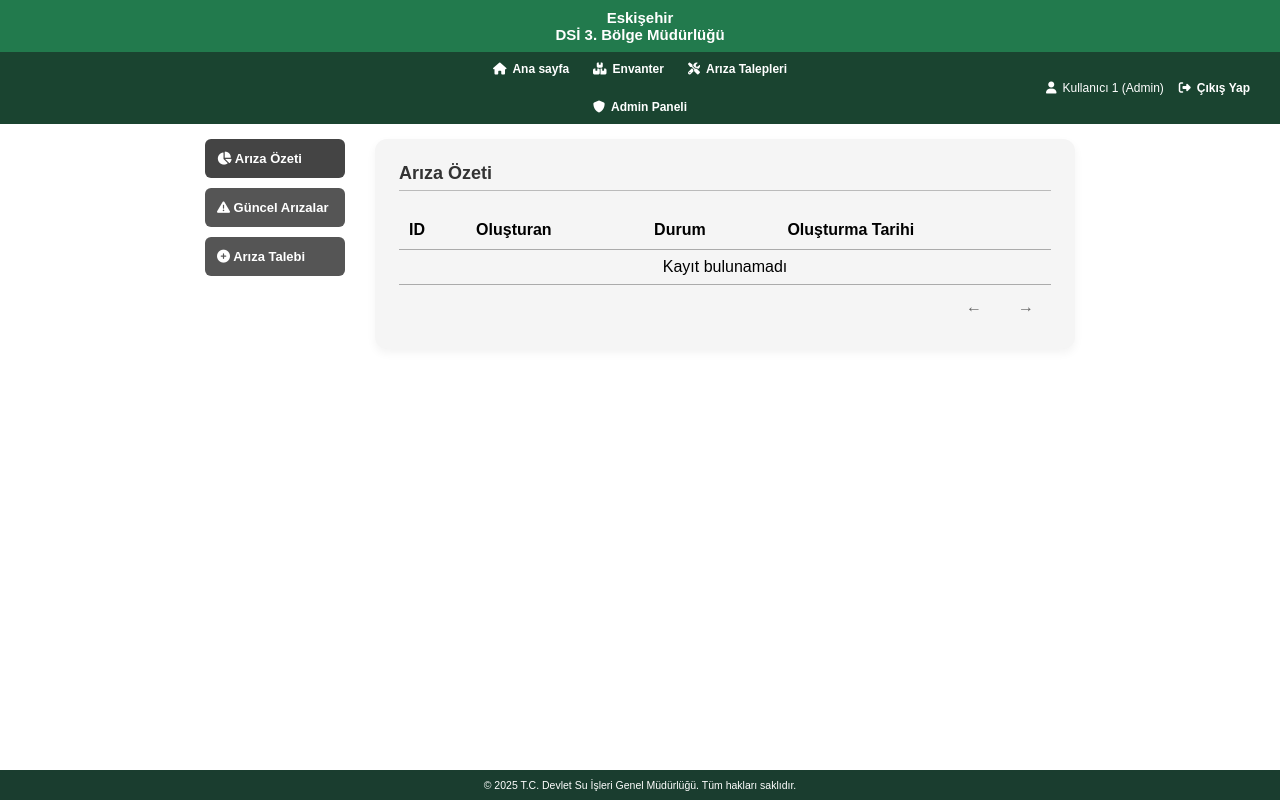
After one commit to burakozdkcgl/devletsuisleri-flask-web-app-replica, a Flask app: page /issues in a window 1280 px wide. The commit adds this page. Run offline with Flask 3, Linux system fonts and the light colour scheme; the visitor is signed in with stand-in values (Sample User, id 1); data comes from the database, SQL or seed files in the repository; data that the repository does not hold is empty; some libraries are stand-ins or nearby versions.

Commit message:
arıza talep ve takibi eklendi

```diff
--- a/app.py
+++ b/app.py
@@ -30,11 +30,13 @@ from logic.auth import auth_bp
 from logic.admin import admin_bp
 from logic.account import account_bp
 from logic.inventory import inventory_bp
+from logic.issue import issue_bp
 app.register_blueprint(main_bp)
 app.register_blueprint(auth_bp)
 app.register_blueprint(admin_bp)
 app.register_blueprint(account_bp)
 app.register_blueprint(inventory_bp)
+app.register_blueprint(issue_bp)
 
 if __name__ == "__main__":
     with app.app_context():
--- /dev/null
+++ b/logic/issue.py
@@ -0,0 +1,60 @@
+from flask import Blueprint, render_template, request, redirect, url_for, session, flash
+from logic.context import require_login
+from logic.entity import Issue, User
+from logic.db import db
+from datetime import datetime
+
+issue_bp = Blueprint("issue", __name__)
+
+@issue_bp.route("/issues")
+@require_login
+def issues():
+    from logic.entity import User
+    user = User.query.get(session["user_id"])
+    issues = Issue.query.order_by(Issue.created_at.desc()).all()
+    unresolved = [i for i in issues if not i.approved_at]
+    resolved = [i for i in issues if i.approved_at]
+    return render_template("issues.html", issues=issues, unresolved=unresolved, resolved=resolved, user=user)
+
+@issue_bp.route("/issues/create", methods=["POST"])
+@require_login
+def create_issue():
+    content = request.form.get("content", "").strip()
+    if not content:
+        flash("Arıza içeriği boş olamaz.", "warning")
+        return redirect(url_for("issue.issues"))
+
+    issue = Issue(
+        creator_id=session["user_id"],
+        content=content,
+        created_at=datetime.utcnow()
+    )
+    db.session.add(issue)
+    db.session.commit()
+    flash("Arıza başarıyla bildirildi.", "success")
+    return redirect(url_for("issue.issues"))
+
+@issue_bp.route("/issues/approve/<int:issue_id>", methods=["POST"])
+@require_login
+def approve_issue(issue_id):
+    user = User.query.get(session["user_id"])
+    if user.role.name.lower() not in ["admin", "şube müdürü"]:
+        flash("Bu işlemi yapmaya yetkiniz yok.", "error")
+        return redirect(url_for("issue.issues"))
+
+    issue = Issue.query.get_or_404(issue_id)
+    comment = request.form.get("approver_content", "").strip()
+    issue.approver_id = user.id
+    issue.approver_content = comment
+    issue.approved_at = datetime.utcnow()
+    db.session.commit()
+    flash("Arıza onaylandı.", "success")
+    return redirect(url_for("issue.issues"))
+
+@issue_bp.route("/issues/<int:issue_id>")
+@require_login
+def issue_detail(issue_id):
+    from logic.entity import User
+    issue = Issue.query.get_or_404(issue_id)
+    user = User.query.get(session["user_id"])
+    return render_template("issue_detail.html", issue=issue, user=user)
--- a/templates/index.html
+++ b/templates/index.html
@@ -5,6 +5,7 @@
 
 {% block content %}
 <div class="mainContent">
+
     <div class="sliderPlaceholder"></div>
     <p>Sample text or headline here describing content.</p>
 
--- /dev/null
+++ b/templates/issues.html
@@ -0,0 +1,192 @@
+{% extends "base.html" %}
+{% block title %}Arızalar{% endblock %}
+
+{% block head %}
+<link rel="stylesheet" href="https://cdn.datatables.net/1.13.6/css/jquery.dataTables.min.css">
+{% endblock %}
+
+{% block content %}
+<style>
+.account-container {
+    display: flex;
+    flex: 1;
+    width: 100%;
+    gap: 30px;
+    font-family: Arial, sans-serif;
+}
+
+.account-sidebar {
+    width: 180px;
+    display: flex;
+    flex-direction: column;
+    gap: 10px;
+}
+
+.sidebar-button {
+    padding: 12px;
+    background-color: #555;
+    color: white;
+    border: none;
+    border-radius: 6px;
+    font-weight: bold;
+    cursor: pointer;
+    text-align: left;
+    font-size: 13px;
+    transition: background 0.2s ease;
+}
+
+.sidebar-button.active {
+    background-color: #444;
+}
+
+.account-section {
+    display: none;
+    background-color: #f5f5f5;
+    padding: 24px;
+    border-radius: 12px;
+    box-shadow: 0 4px 10px rgba(0, 0, 0, 0.05);
+    width: 100%;
+    min-width: 700px;
+    max-width: 700px;
+}
+
+.account-section.active {
+    display: block;
+}
+
+.account-section h3 {
+    margin-top: 0;
+    font-size: 18px;
+    border-bottom: 1px solid #bbb;
+    padding-bottom: 6px;
+    margin-bottom: 20px;
+    color: #333;
+}
+
+textarea {
+    width: 100%;
+    min-height: 140px;
+    padding: 12px;
+    font-size: 14px;
+    border-radius: 8px;
+    border: 1px solid #ccc;
+    resize: vertical;
+    margin-bottom: 15px;
+}
+</style>
+
+<div class="account-container">
+    <div class="account-sidebar">
+        <button class="sidebar-button active" onclick="showTab('summary', this)">
+            <i class="fas fa-chart-pie"></i> Arıza Özeti
+        </button>
+        <button class="sidebar-button" onclick="showTab('current', this)">
+            <i class="fas fa-exclamation-triangle"></i> Güncel Arızalar
+        </button>
+        <button class="sidebar-button" onclick="showTab('create', this)">
+            <i class="fas fa-plus-circle"></i> Arıza Talebi
+        </button>
+    </div>
+
+    <div>
+        <!-- Sekme: Özet -->
+        <div id="summary" class="account-section active">
+            <h3>Arıza Özeti</h3>
+            <table id="summaryTable">
+                <thead>
+                    <tr>
+                        <th>ID</th>
+                        <th>Oluşturan</th>
+                        <th>Durum</th>
+                        <th>Oluşturma Tarihi</th>
+                    </tr>
+                </thead>
+                <tbody>
+                    {% for i in issues %}
+                    <tr>
+                        <td>
+                            <a href="{{ url_for('issue.issue_detail', issue_id=i.id) }}">
+                                #{{ i.id }}
+                            </a>
+                        </td>
+                        <td>{{ i.creator.full_name }}</td>
+                        <td>{{ 'Tamamlandı' if i.approved_at else 'Bekliyor' }}</td>
+                        <td>{{ i.created_at.strftime('%d.%m.%Y %H:%M') }}</td>
+                    </tr>
+                    {% endfor %}
+                </tbody>
+            </table>
+        </div>
+
+        <!-- Sekme: Güncel Arızalar -->
+        <div id="current" class="account-section">
+            <h3>Bekleyen Arızalar</h3>
+            <table id="currentTable">
+                <thead>
+                    <tr>
+                        <th>ID</th>
+                        <th>Oluşturan</th>
+                        <th>İçerik</th>
+                        <th>Tarih</th>
+                    </tr>
+                </thead>
+                <tbody>
+                    {% for i in unresolved %}
+                    <tr>
+                        <td>
+                            <a href="{{ url_for('issue.issue_detail', issue_id=i.id) }}">
+                                #{{ i.id }}
+                            </a>
+                        </td>
+                        <td>{{ i.creator.full_name }}</td>
+                        <td>{{ i.content }}</td>
+                        <td>{{ i.created_at.strftime('%d.%m.%Y %H:%M') }}</td>
+                    </tr>
+                    {% endfor %}
+                </tbody>
+            </table>
+        </div>
+
+        <!-- Sekme: Arıza Oluştur -->
+        <div id="create" class="account-section">
+            <h3>Yeni Arıza Bildirimi</h3>
+            <form method="POST" action="{{ url_for('issue.create_issue') }}">
+                <textarea name="content" placeholder="Arızanızı ayrıntılı yazın..." required></textarea>
+                <button type="submit">Arıza Oluştur</button>
+            </form>
+        </div>
+
+    </div>
+</div>
+
+<script>
+function showTab(tabId, el) {
+    document.querySelectorAll(".sidebar-button").forEach(btn => btn.classList.remove("active"));
+    el.classList.add("active");
+
+    document.querySelectorAll(".account-section").forEach(section => section.classList.remove("active"));
+    document.getElementById(tabId).classList.add("active");
+}
+</script>
+{% endblock %}
+
+{% block scripts %}
+<script src="https://code.jquery.com/jquery-3.7.0.min.js"></script>
+<script src="https://cdn.datatables.net/1.13.6/js/jquery.dataTables.min.js"></script>
+<script>
+  $(document).ready(function() {
+    $('#summaryTable, #currentTable').DataTable({
+      paging: true,
+      searching: false,
+      lengthChange: false,
+      pageLength: 5,
+      info: false,
+      ordering: false,
+      language: {
+        paginate: { previous: "←", next: "→" },
+        emptyTable: "Kayıt bulunamadı"
+      }
+    });
+  });
+</script>
+{% endblock %}
```
Also changed, not shown: logic/entity.py (+17 -1 lines), templates/issue_detail.html (added, +153 -0 lines).
